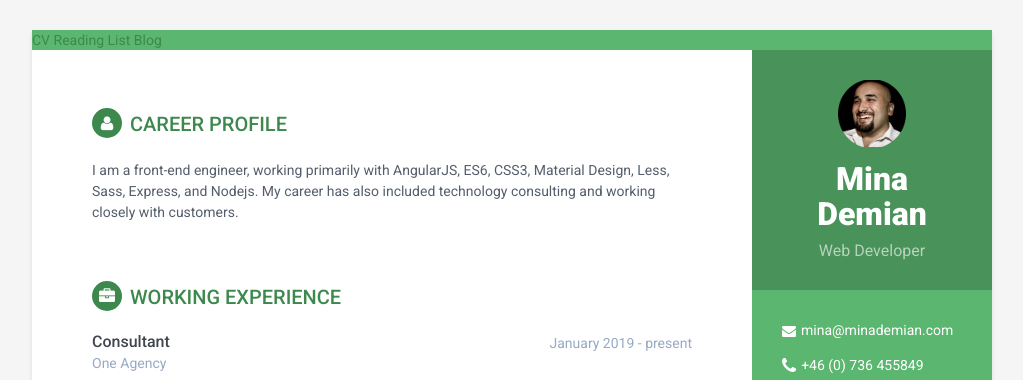
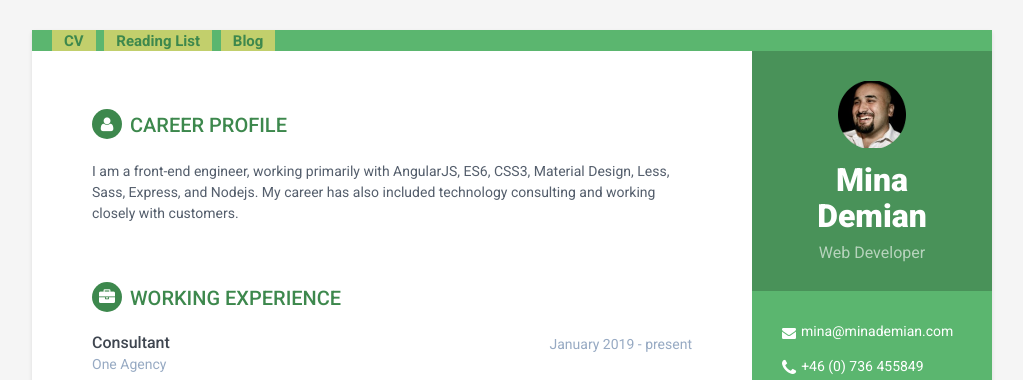
Before and after one commit to minademian/minademian.com-v1, a plain HTML site: page index.html in a window 1280 px wide. Shown: the top 380 px of the page, without its empty margins (128-1151 px from the left). Drawn offline with Linux system fonts and the light colour scheme.

Commit message:
feat: new styles for nav bar

```diff
--- a/assets/css/styles-3.css
+++ b/assets/css/styles-3.css
@@ -51,6 +51,22 @@ p {
   -moz-box-shadow: 0px 2px 4px rgba(0, 0, 0, 0.1);
   box-shadow: 0px 2px 4px rgba(0, 0, 0, 0.1);
 }
+
+.top-wrapper .nav-container nav {
+  color: #ffffff;
+  font-weight: bold;
+  font-size: 15px;
+  margin-left: 5px;
+  padding: 0 10px;
+  max-width: 320px;
+}
+
+.top-wrapper .nav-container nav a {
+  padding: 1.5px 12px;
+  margin-left: 5px;
+  background-color: rgb(194, 207, 108);
+}
+
 .sidebar-wrapper {
   background: #5BB66F;
   position: absolute;
```
